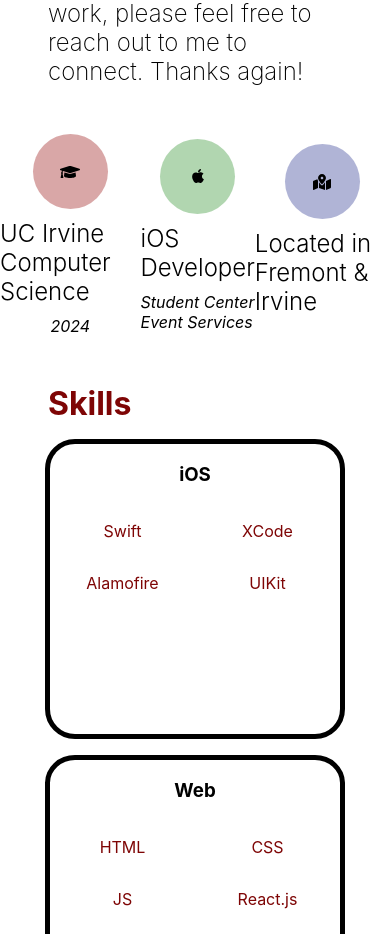
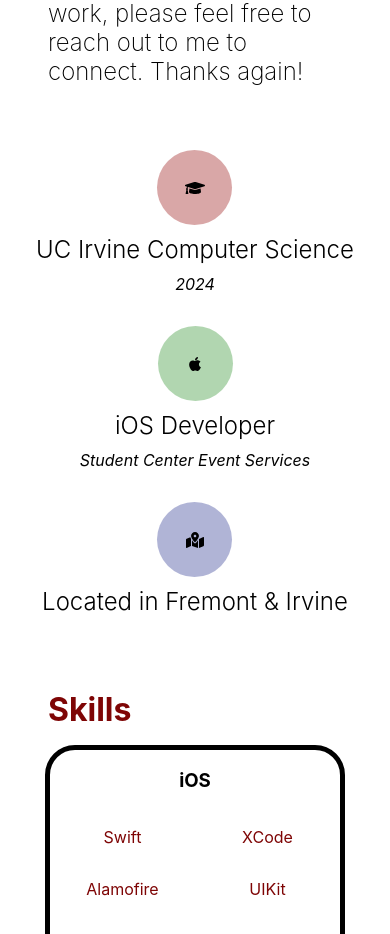
Before and after one commit to me-here/portfolio-site, a Next.js app: page / in a window 390 px wide. Shown: the part 1580-2514 px from the top of the page. Built offline with nearby package versions, Linux system fonts and the light colour scheme.

Commit message:
Responsive Info Bubbles.

```diff
--- a/components/IntroSection.tsx
+++ b/components/IntroSection.tsx
@@ -4,13 +4,17 @@
   Paragraph,
   CenteredFlex,
   ColoredBackgroundImageCircle,
-  SpacedGroup
+  SpacedGroup,
 } from "../styles/global-styled";
+import { ScreenSize } from "../styles/style-constants";
 import { FontAwesomeIcon } from "@fortawesome/react-fontawesome";
-import { faGraduationCap, faMapMarkedAlt } from "@fortawesome/free-solid-svg-icons";
-import { faApple } from "@fortawesome/free-brands-svg-icons"
+import {
+  faGraduationCap,
+  faMapMarkedAlt,
+} from "@fortawesome/free-solid-svg-icons";
+import { faApple } from "@fortawesome/free-brands-svg-icons";
 
-export default function Hero() {
+export default function IntroSection() {
   return (
     <>
       <SpacedGroup vertical="3rem" horizontal="3rem">
@@ -28,26 +32,61 @@
           again!
         </Paragraph>
       </SpacedGroup>
-      <CenteredFlex column={false} justifyContent="space-around">
-        <DetailedCircleView primaryText="UC Irvine Computer Science" secondaryText="2024" background="#D9A7A7" icon={faGraduationCap}/>
-        <DetailedCircleView primaryText="iOS Developer" secondaryText="Student Center Event Services" background="#B1D6B0" icon={faApple}/>
-        <DetailedCircleView primaryText="Located in Fremont & Irvine" background="#B0B4D6" icon={faMapMarkedAlt}/>
-      </CenteredFlex>
+      <ResponsiveInfoFlex
+        column={false}
+        justifyContent="space-around"
+        alignItems="start"
+      >
+        <DetailedCircleView
+          primaryText="UC Irvine Computer Science"
+          secondaryText="2024"
+          background="#D9A7A7"
+          icon={faGraduationCap}
+          href="https://directory.uci.edu/people/mthaneka"
+        />
+        <DetailedCircleView
+          primaryText="iOS Developer"
+          secondaryText="Student Center Event Services"
+          background="#B1D6B0"
+          icon={faApple}
+          href="https://www.studentcenter.uci.edu"
+        />
+        <DetailedCircleView
+          primaryText="Located in Fremont & Irvine"
+          background="#B0B4D6"
+          icon={faMapMarkedAlt}
+          href=""
+        />
+      </ResponsiveInfoFlex>
     </>
   );
 }
+
+const ResponsiveInfoFlex = styled(CenteredFlex)`
+  @media only screen and (min-width: ${ScreenSize.small}) {
+    flex-direction: column;
+    align-items: center;
+    > * {
+      margin: 1rem 0;
+    }
+  }
+  @media only screen and (min-width: ${ScreenSize.medium}) {
+    flex-direction: row;
+  }
+`;
 
 interface DetailedCircleViewProps {
   primaryText: string;
   secondaryText?: string;
   background: string;
   icon: any;
+  href?: string;
 }
 
 const DetailedCircleView = (props: DetailedCircleViewProps) => (
-  <CenteredFlex column={true}>
+  <CenteredFlex column={true} style={{ textAlign: "center" }}>
     <ColoredBackgroundImageCircle
-      href="google.com"
+      href={props.href}
       size="75px"
       background={props.background}
     >
--- a/components/SocialIcons.tsx
+++ b/components/SocialIcons.tsx
@@ -46,7 +46,8 @@
   href,
   borderColor,
   borderThickness,
-}: any) => (
+}: any) => {
+  return (
     <ColoredBackgroundImageCircle
       href={href}
       size="75px"
@@ -57,5 +58,6 @@
       <FontAwesomeIcon icon={icon} width="30px" height="30px" />
     </ColoredBackgroundImageCircle>
   );
+};
 
 export default SocialIcons;
--- a/styles/global-styled.tsx
+++ b/styles/global-styled.tsx
@@ -1,11 +1,11 @@
 import styled from "styled-components";
-import {ScreenSize} from "./style-constants"
+import { ScreenSize } from "./style-constants";
 
 /**The colors to be used in the application.*/
 export class Colors {
-  static primaryRed =   "#F05454";
+  static primaryRed = "#F05454";
   static secondaryRed = "#7E0505";
-  static accentGrey =   "#747474";
+  static accentGrey = "#747474";
 }
 
 export const SpacedGroup = styled.div`
@@ -22,9 +22,9 @@
 
 export const CenteredFlex = styled.section<CenteredFlexProps>`
   display: flex;
-  flex-direction: ${props => props.column ? "column" : "row"};
-  justify-content: ${props => props.justifyContent || "center"};
-  align-items: ${props => props.alignItems || "center"};
+  flex-direction: ${(props) => (props.column ? "column" : "row")};
+  justify-content: ${(props) => props.justifyContent || "center"};
+  align-items: ${(props) => props.alignItems || "center"};
 `;
 
 // MARK: Text styles
@@ -103,17 +103,27 @@
   width: ${(props) => props.size};
   height: ${(props) => props.size};
   border-radius: 50%;
-  border: ${(props)=>(props.borderThickness && props.borderColor) ? `${props.borderThickness} solid ${props.borderColor}` : "none"};
+  border: ${(props) =>
+    props.borderThickness && props.borderColor
+      ? `${props.borderThickness} solid ${props.borderColor}`
+      : "none"};
   background: ${(props) => props.background};
   display: grid;
   place-items: center;
-  margin: ${props => props.margin || "unset"};
+  margin: ${(props) => props.margin || "unset"};
+
+  @media only screen and (min-width: ${ScreenSize.medium}) {
+    margin: 0;
+  }
 `;
 
 export const RoundedTextLinkStyled = styled(HoverableSocialLink)<LinkProps>`
   border-radius: 25px;
   padding: 1rem;
-  border: ${(props)=>(props.borderThickness && props.borderColor) ? `${props.borderThickness} solid ${props.borderColor}` : "none"};
-  background: ${props => props.background || null};
-  margin: ${props => props.margin || "unset"};
+  border: ${(props) =>
+    props.borderThickness && props.borderColor
+      ? `${props.borderThickness} solid ${props.borderColor}`
+      : "none"};
+  background: ${(props) => props.background || null};
+  margin: ${(props) => props.margin || "unset"};
 `;
```
Lines whose indentation alone changed are shown as unchanged.
